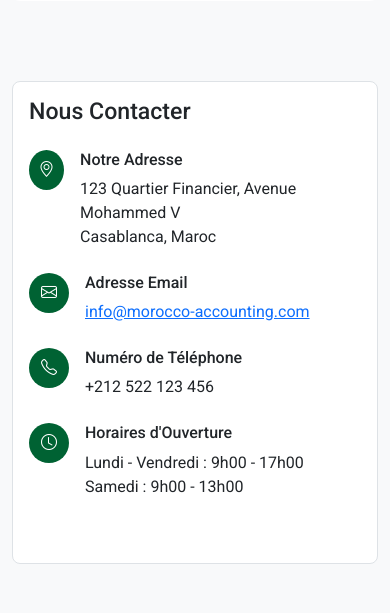
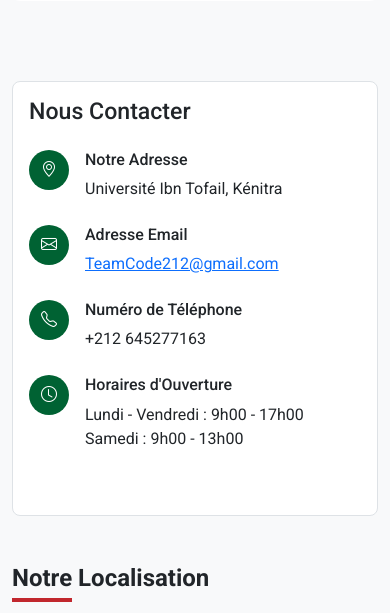
Before and after one commit to Mouad04BA/Portail-Comptable-212, a Flask app: page /contact in a window 390 px wide. Shown: the part 1055-1668 px from the top of the page. Run offline with Flask 3, Linux system fonts and the light colour scheme.

Commit message:
Assistant checkpoint: Update contact information
Assistant generated file changes:
- templates/contact.html: Update contact information

---

User prompt:

alors je veux que tu edit ca :Nous Contacter
Notre Adresse
Université Ibn Tofail , Kénitra

Adresse Email
TeamCode212@gmail.com

Numéro de Téléphone
+212 645277163

Horaires d'Ouverture
Lundi - Vendredi : 9h00 - 17h00
Samedi : 9h00 - 13h00

Replit-Commit-Author: Assistant
Replit-Commit-Session-Id: 1dc48cb3-9d75-4a49-81e4-7d268273ff6b

```diff
--- a/templates/contact.html
+++ b/templates/contact.html
@@ -95,7 +95,7 @@
                     </div>
                     <div>
                         <h3 class="h6">Notre Adresse</h3>
-                        <p class="mb-0">123 Quartier Financier, Avenue Mohammed V<br>Casablanca, Maroc</p>
+                        <p class="mb-0">Université Ibn Tofail, Kénitra</p>
                     </div>
                 </div>
 
@@ -105,7 +105,7 @@
                     </div>
                     <div>
                         <h3 class="h6">Adresse Email</h3>
-                        <p class="mb-0"><a href="mailto:info@morocco-accounting.com">info@morocco-accounting.com</a></p>
+                        <p class="mb-0"><a href="mailto:TeamCode212@gmail.com">TeamCode212@gmail.com</a></p>
                     </div>
                 </div>
 
@@ -115,7 +115,7 @@
                     </div>
                     <div>
                         <h3 class="h6">Numéro de Téléphone</h3>
-                        <p class="mb-0">+212 522 123 456</p>
+                        <p class="mb-0">+212 645277163</p>
                     </div>
                 </div>
 
```
